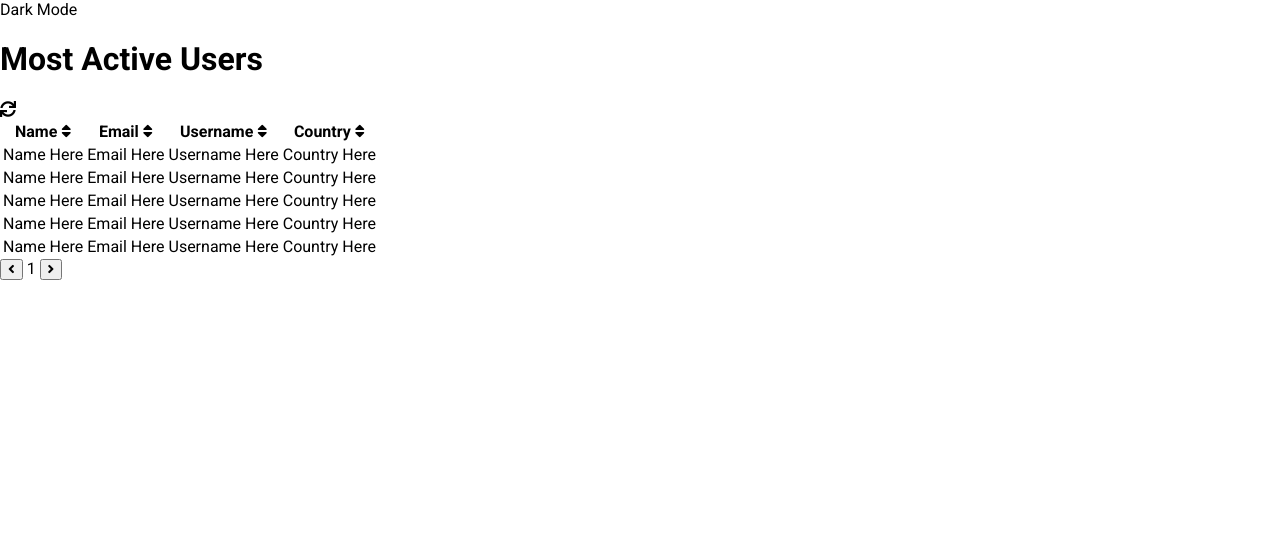
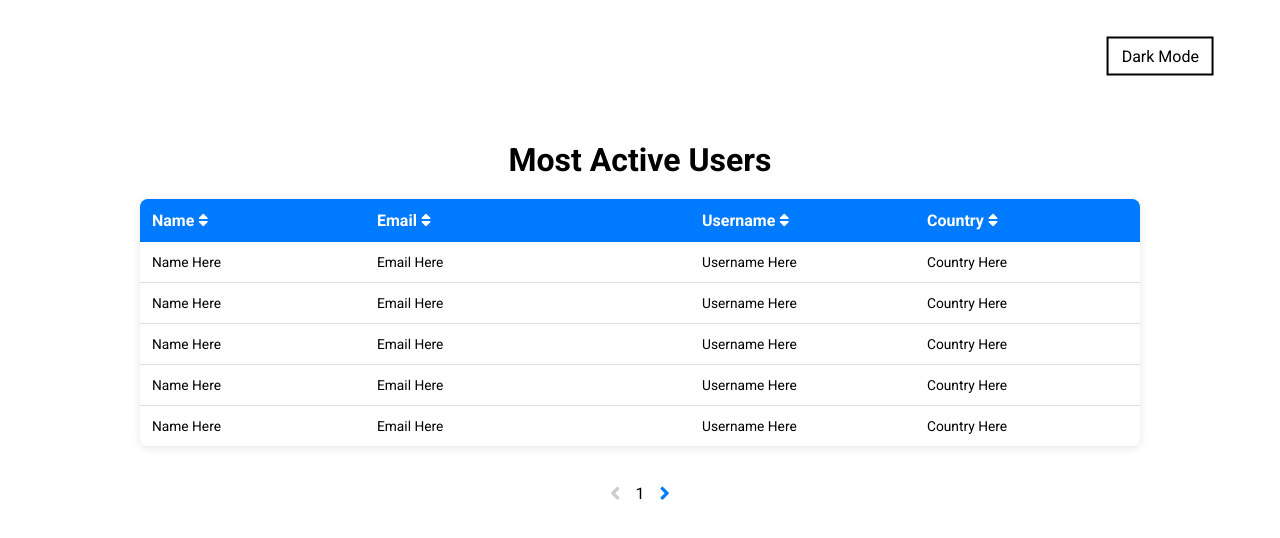
Before and after one commit to Eyob-smax/Responsive-Table-Template, a plain HTML site: page index.html in a window 1280 px wide. Drawn offline with Linux system fonts and the light colour scheme.

Commit message:
Finishing the UI styling

```diff
--- a/index.html
+++ b/index.html
@@ -11,12 +11,12 @@
       href="https://cdnjs.cloudflare.com/ajax/libs/font-awesome/5.15.3/css/all.min.css"
     />
   </head>
-  <body>
+  <body class="">
     <div class="theme-toggle" id="theme-toggle">Dark Mode</div>
     <div class="container">
       <h1>Most Active Users</h1>
       <!-- ?Loader -->
-      <div class="spinner" id="spinner">
+      <div class="spinner" hidden id="spinner">
         <i class="fas fa-sync fa-spin"> </i>
       </div>
 
@@ -74,7 +74,7 @@
 
       <!-- ?Pagination -- class -->
       <div class="pagination">
-        <button id="prev-btn" class="btn">
+        <button id="prev-btn" class="btn" disabled>
           <i class="fas fa-angle-left"></i>
         </button>
         <span class="page-number">1</span>
--- a/style.css
+++ b/style.css
@@ -1,4 +1,28 @@
 @import url("https://fonts.googleapis.com/css?family=Roboto:400,700&display=swap");
+
+:root {
+  --primary-color: #007bff;
+  --background-color: white;
+  --text-color: black;
+  --alt-text-color: white;
+  --header-color: #007bff;
+  --hedear-hover-color: #2c92ff;
+  --table-hover-bg: #f5f5f5;
+  --even-row-bg: #f2f2f2;
+  --box-shdow: 0 2px 10px rgba(0, 0, 0, 0.1);
+}
+
+.dark-mode {
+  --primary-color: #61dafb;
+  --background-color: #1e1e1e;
+  --text-color: #e0e0e0;
+  --alt-text-color: #e0e0e0;
+  --header-color: #333;
+  --hedear-hover-color: #444;
+  --table-hover-bg: #4646;
+  --even-row-bg: #2e2e2e;
+  --box-shdow: 0 2px 10px rgba(0, 0, 0, 0.5);
+}
 
 html {
   box-sizing: border-box;
@@ -7,4 +31,134 @@ body {
   margin: 0;
   min-height: 100vh;
   font-family: "Roboto", sans-serif;
+  padding: calc(20rem / 16);
+
+  background-color: var(--background-color);
+  color: var(--text-color);
+
+  display: flex;
+  align-items: center;
+  justify-content: center;
+  overflow: hidden;
 }
+
+.container {
+  width: calc(1000rem / 16);
+  height: calc(600rem / 16);
+  position: relative;
+  top: -25%;
+}
+
+h1 {
+  text-align: center;
+  margin-bottom: calc(20rem / 16);
+}
+
+.spinner {
+  position: absolute;
+  top: 50%;
+  left: 50%;
+  transform: translate(-50%, -50%);
+  font-size: 2rem;
+  color: var(--primary-color);
+}
+
+/* ?Table */
+
+table {
+  width: 100%;
+  border-collapse: collapse;
+  box-shadow: var(--box-shdow);
+  border-radius: 0.5rem;
+  overflow: hidden;
+  border-spacing: 0;
+  margin-bottom: 20px;
+}
+
+th,
+td {
+  text-align: left;
+  padding: 12px;
+  transition: 0.3s;
+}
+
+th {
+  background-color: var(--header-color);
+  color: var(--alt-text-color);
+  cursor: pointer;
+}
+
+th:hover {
+  background-color: var(--hedear-hover-color);
+}
+
+td {
+  font-size: 0.86rem;
+}
+
+tr:not(:last-child) {
+  border-bottom: 1px solid #e0e0e0;
+}
+
+tr:hover {
+  background-color: var(--table-hover-bg);
+}
+
+tr {
+  transition: 0.3s;
+}
+
+.name-column,
+.country-column,
+.username-column {
+  width: 22.5%;
+}
+
+#theme-toggle {
+  position: absolute;
+  top: 7%;
+  right: 1%;
+  transform: translate(-50%, -50%);
+  padding: 0.5rem 0.8rem;
+  cursor: pointer;
+  transition: 0.3s;
+  border: 2px solid black;
+}
+
+#theme-toggle:hover {
+  color: var(--hedear-hover-color);
+}
+
+/* ?Pagination */
+
+.pagination {
+  display: flex;
+  align-items: center;
+  justify-content: center;
+  text-align: center;
+  height: 55px;
+}
+
+.pagination button {
+  border: none;
+  background-color: transparent;
+  color: var(--primary-color);
+  border: none;
+  padding: 10px;
+  cursor: pointer;
+  transition: 0.2s;
+  font-size: 1.3rem;
+}
+
+.pagination span {
+  margin: 0 5px;
+}
+
+.pagination button:disabled {
+  color: #ccc;
+  cursor: not-allowed;
+}
+
+.pagination button:not(:disabled):focus {
+  scale: 0.8;
+}
```
